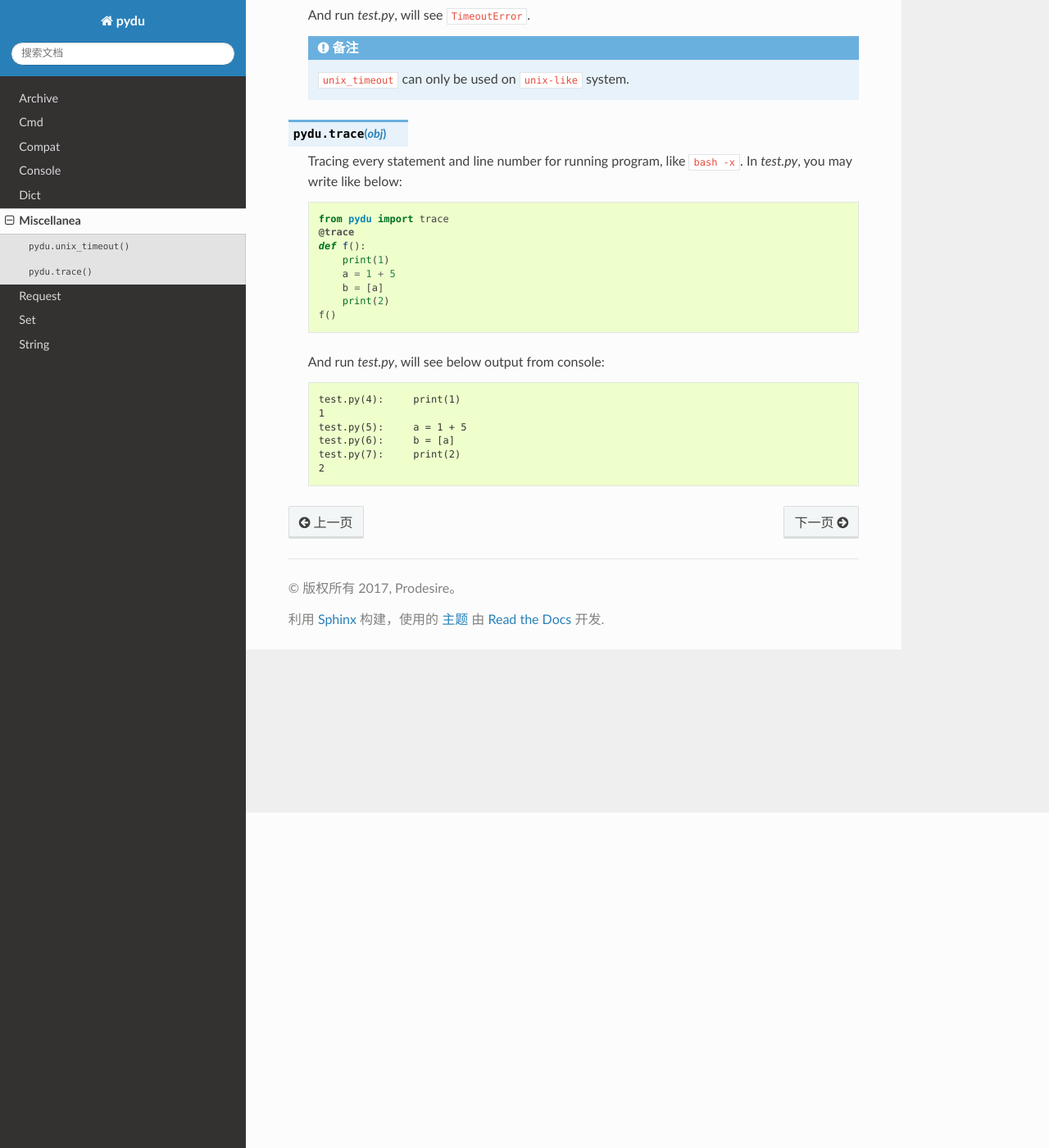
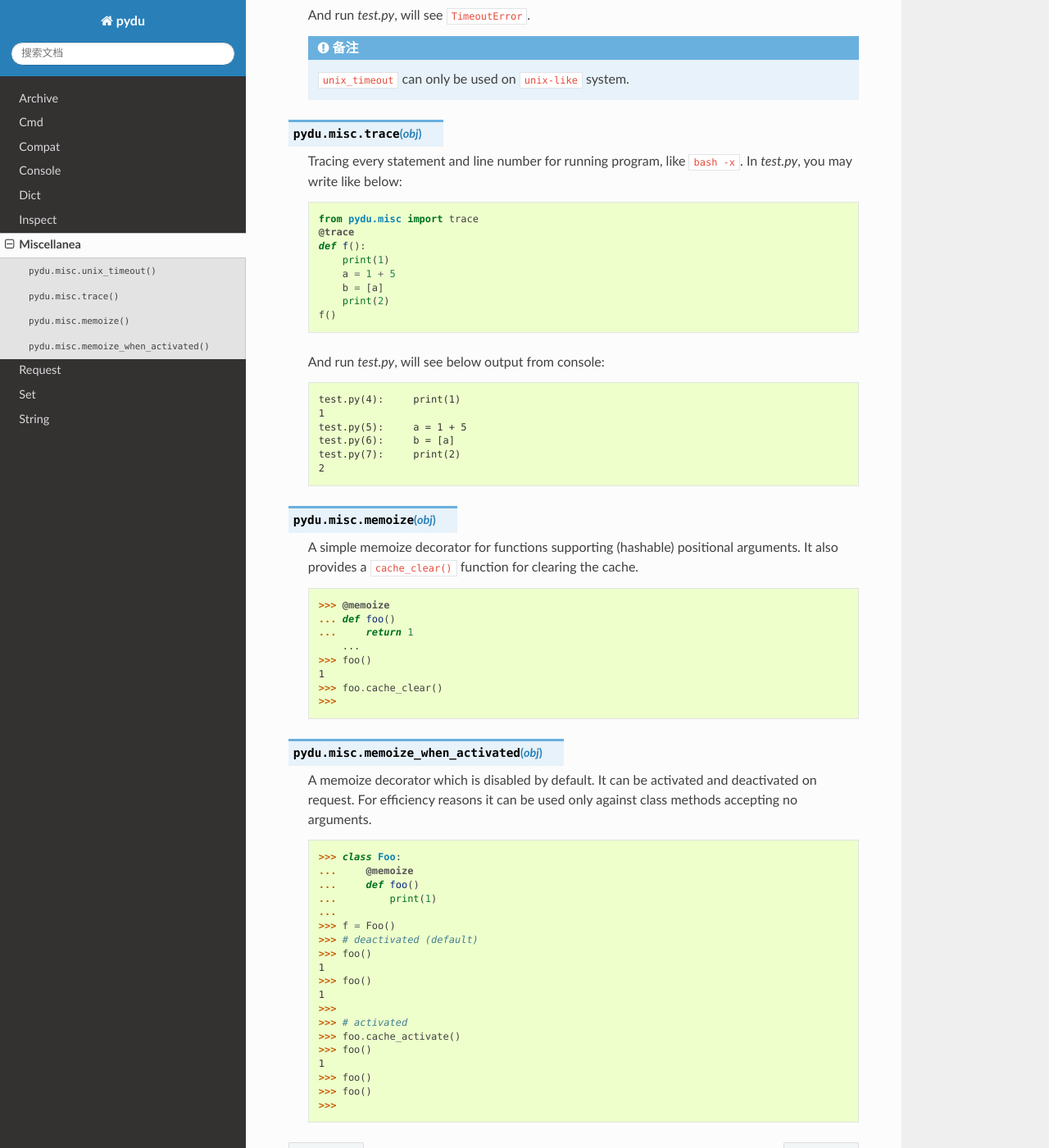
Before and after one commit to flaggo/pydu-zh, a Sphinx documentation site: the page built from docs/misc.rst, in a window 1280 px wide and 1400 px high, scrolled down 409 px. Shown: the whole window at 82% size. Built offline with Sphinx 7.4.7 and the Read the Docs theme 2.0.0, drawn with Linux system fonts in a browser that asks for light colours.

Commit message:
update translations for compat, inspect, misc and string

```diff
--- a/docs/index.rst
+++ b/docs/index.rst
@@ -25,6 +25,7 @@ Content
    compat
    console
    dict
+   inspect
    misc
    request
    set
--- a/docs/misc.rst
+++ b/docs/misc.rst
@@ -1,7 +1,7 @@
 Miscellanea
 -----------
 
-.. py:function:: pydu.unix_timeout(seconds)
+.. py:function:: pydu.misc.unix_timeout(seconds)
 
   This func decorates any func which may be hang for a while. The param ``seconds``
   should be integer.
@@ -21,14 +21,14 @@ Miscellanea
   .. note:: ``unix_timeout`` can only be used on ``unix-like`` system.
 
 
-.. py:function:: pydu.trace(obj)
+.. py:function:: pydu.misc.trace(obj)
 
   Tracing every statement and line number for running program, like ``bash -x``.
   In `test.py`, you may write like below:
 
   .. code-block:: python
 
-    from pydu import trace
+    from pydu.misc import trace
     @trace
     def f():
         print(1)
@@ -47,3 +47,47 @@ Miscellanea
     test.py(6):     b = [a]
     test.py(7):     print(2)
     2
+
+
+.. py:function:: pydu.misc.memoize(obj)
+
+  A simple memoize decorator for functions supporting (hashable)
+  positional arguments.
+  It also provides a ``cache_clear()`` function for clearing the cache.
+
+  >>> @memoize
+  ... def foo()
+  ...     return 1
+      ...
+  >>> foo()
+  1
+  >>> foo.cache_clear()
+  >>>
+
+
+.. py:function:: pydu.misc.memoize_when_activated(obj)
+
+  A memoize decorator which is disabled by default. It can be
+  activated and deactivated on request.
+  For efficiency reasons it can be used only against class methods
+  accepting no arguments.
+
+  >>> class Foo:
+  ...     @memoize
+  ...     def foo()
+  ...         print(1)
+  ...
+  >>> f = Foo()
+  >>> # deactivated (default)
+  >>> foo()
+  1
+  >>> foo()
+  1
+  >>>
+  >>> # activated
+  >>> foo.cache_activate()
+  >>> foo()
+  1
+  >>> foo()
+  >>> foo()
+  >>>
```
Also changed, not shown: docs/compat.rst (+50 -0 lines), docs/inspect.rst (added, +35 -0 lines), docs/string.rst (+13 -0 lines), 5 other files.
